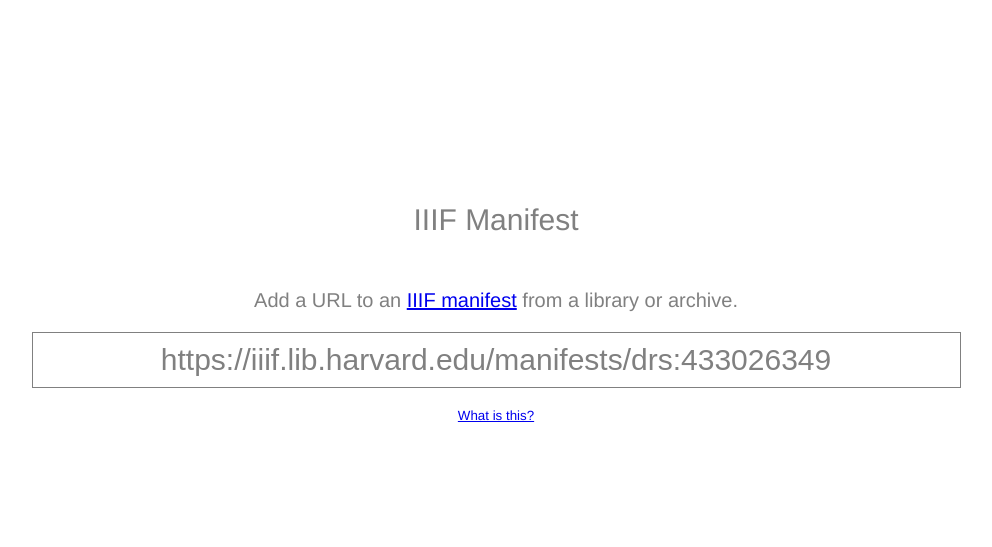
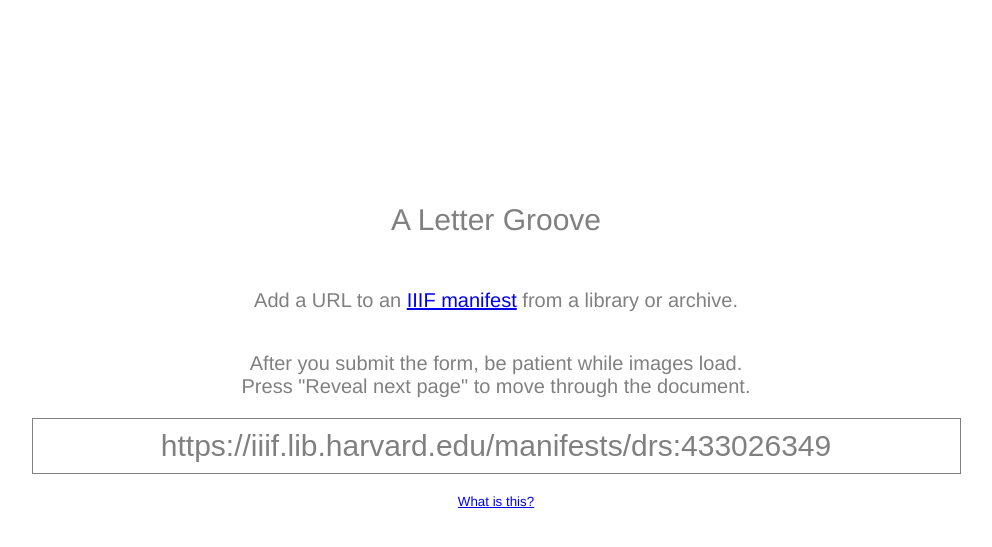
Before and after one commit to lizadaly/a-letter-groove, a website built with Vite: page index.html in a window 1280 px wide. Shown: the part 5-552 px from the top of the page, without its empty margins (144-1136 px from the left). Built offline with nearby package versions, Linux system fonts and the light colour scheme.

Commit message:
Add instructions

```diff
--- a/index.html
+++ b/index.html
@@ -14,10 +14,11 @@
 
 
         <form>
-          <h1>IIIF Manifest</h1>
+          <h1>A Letter Groove</h1>
           <p>Add a URL to an <a href="https://iiif.io/get-started/how-iiif-works/">IIIF manifest</a> from a library or archive.</p>
+          <p>After you submit the form, be patient while images load. <br>Press "Reveal next page" to move through the document.</p>
           <input name="url" type="text" value="https://iiif.lib.harvard.edu/manifests/drs:433026349" size="50" type="url">
-          <small><a href="https://github.com/lizadaly/scanlines">What is this?</a></small>
+          <small><a href="https://github.com/lizadaly/a-letter-groove">What is this?</a></small>
         </form>
 
     </main>
```
